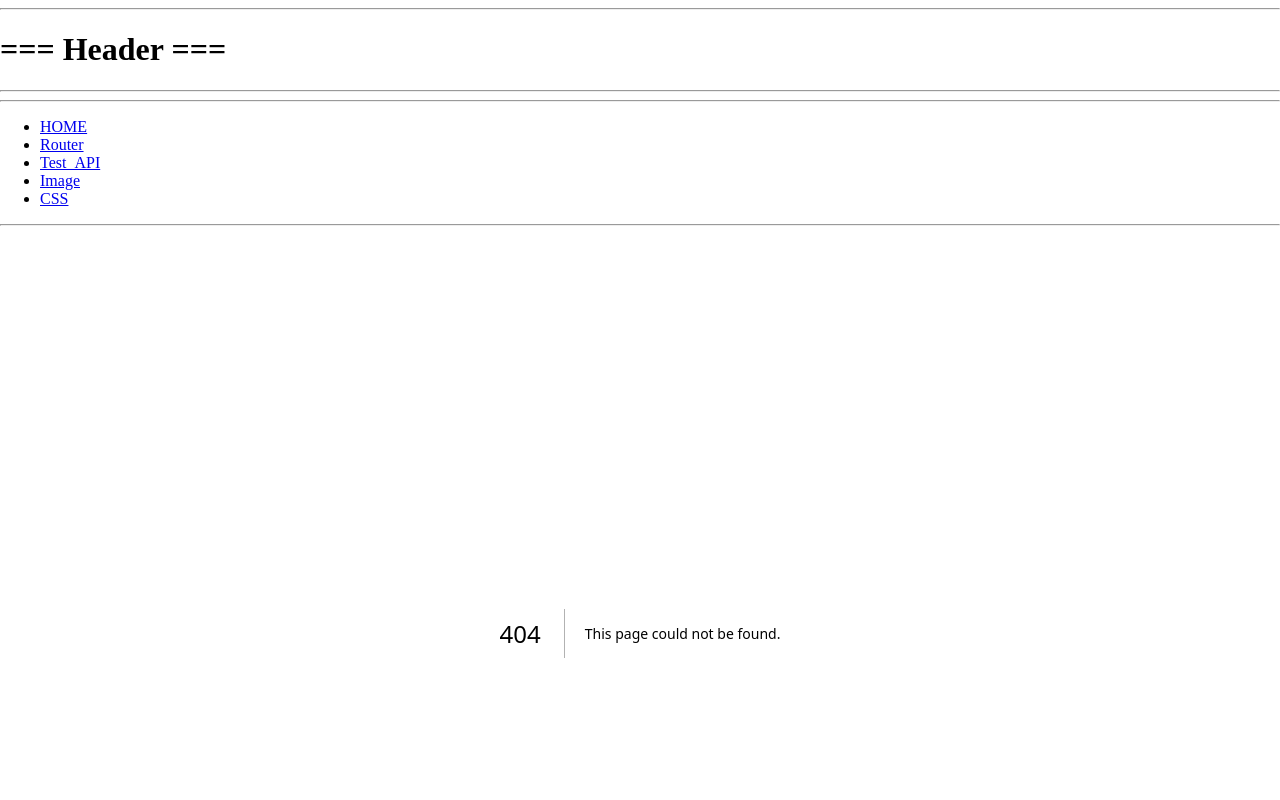
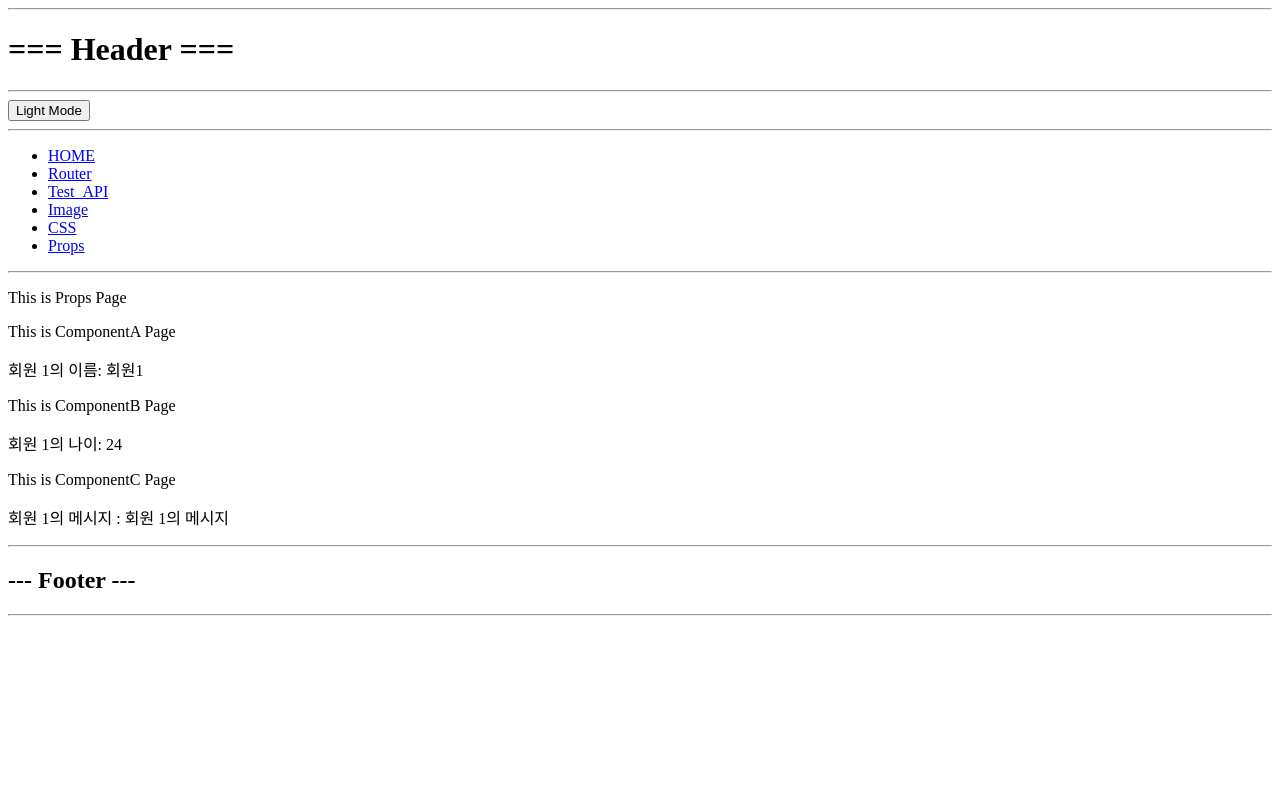
Before and after one commit to 202030138SanghyunChoi/app-project, a Next.js app: page /props in a window 1280 px wide. Before the commit this address had no page. Shown: the top 800 px of the page. Built offline with nearby package versions, Linux system fonts and the light colour scheme.

Commit message:
12주차 수업 내용

```diff
--- a/src/app/layout.js
+++ b/src/app/layout.js
@@ -1,6 +1,8 @@
 import RootHeader from "../components/RootHeader";
 import RootFooter from "../components/RootFooter";
 import NavBar from "../components/NavBar";
+import ThemeToggleButton from "@/components/ThemeToggleButton";
+import { ThemeProvider } from "@/contexts/ThemeContext";
 
 export const metadata = {
   title: "Next.js Page",
@@ -10,12 +12,15 @@ export const metadata = {
 export default function RootLayout({ children }) {
   return (
     <html lang="ko">
+      <ThemeProvider>
         <body>
           <RootHeader />
+          <ThemeToggleButton />
           <NavBar />
           <main>{children}</main>
           <RootFooter />
         </body>
+      </ThemeProvider>
     </html>
   );
 }
--- /dev/null
+++ b/src/app/props/page.jsx
@@ -0,0 +1,12 @@
+import ComponentA from "@/components/ComponentA";
+
+export default function Props() {
+  const data = { id: 1, name: "회원1", age: 24, message: "회원 1의 메시지" };
+
+  return (
+    <>
+      <p>This is Props Page</p>
+      <ComponentA sendData={data} />
+    </>
+  );
+}
--- /dev/null
+++ b/src/components/ComponentA.jsx
@@ -0,0 +1,11 @@
+import ComponentB from "./ComponentB";
+
+export default function ComponentA({ sendData }) {
+  return (
+    <>
+      <p>This is ComponentA Page</p>
+      <p>회원 1의 이름: {sendData.name}</p>
+      <ComponentB sendData={sendData} />
+    </>
+  );
+}
--- /dev/null
+++ b/src/components/ComponentB.jsx
@@ -0,0 +1,11 @@
+import ComponentC from "./ComponentC";
+
+export default function ComponentB({ sendData }) {
+  return (
+    <>
+      <p>This is ComponentB Page</p>
+      <p>회원 1의 나이: {sendData.age}</p>
+      <ComponentC sendData={sendData} />
+    </>
+  );
+}
--- /dev/null
+++ b/src/components/ComponentC.jsx
@@ -0,0 +1,12 @@
+import ComponentB from "./ComponentB";
+
+export default function ComponentC({ sendData }) {
+  return (
+    <>
+      <p>This is ComponentC Page</p>
+      <p>회원 1의 메시지 : {sendData.message}</p>
+      {/* 호출 시 에러 */}
+      {/* <ComponentB /> */}
+    </>
+  );
+}
--- a/src/components/NavBar.jsx
+++ b/src/components/NavBar.jsx
@@ -20,6 +20,9 @@ export default function NavBar() {
         <li>
           <Link href="/css">CSS</Link>
         </li>
+        <li>
+          <Link href="props">Props</Link>
+        </li>
       </ul>
       <hr />
     </nav>
--- /dev/null
+++ b/src/components/ThemeToggleButton.jsx
@@ -0,0 +1,16 @@
+"use client";
+
+import { useContext } from "react";
+import ThemeContext from "@/contexts/ThemeContext";
+
+const ThemeToggleButton = () => {
+  const { theme, toggleTheme } = useContext(ThemeContext);
+
+  return (
+    <button onClick={toggleTheme}>
+      {theme === "light" ? "Dark Mode" : "Light Mode"}
+    </button>
+  );
+};
+
+export default ThemeToggleButton;
--- /dev/null
+++ b/src/contexts/ThemeContext.jsx
@@ -0,0 +1,25 @@
+// createContext, useState 등을 사용하기 위해 use client 필요
+"use client";
+import { createContext, useEffect, useState } from "react";
+
+const ThemeContext = createContext();
+
+export const ThemeProvider = ({ children }) => {
+  const [theme, setTheme] = useState("light");
+
+  const toggleTheme = () => {
+    setTheme((prevTheme) => (prevTheme === "light" ? "dark" : "light"));
+  };
+
+  useEffect(() => {
+    document.body.className = theme;
+  }, [theme]);
+
+  return (
+    <ThemeContext.Provider value={({ theme }, { toggleTheme })}>
+      {children}
+    </ThemeContext.Provider>
+  );
+};
+
+export default ThemeContext;
--- /dev/null
+++ b/src/styles/global.css
@@ -0,0 +1,16 @@
+body.light {
+  background-color: white;
+  color: black;
+}
+
+body.light a {
+  color: black;
+}
+
+body.dark {
+  background-color: black;
+  color: white;
+}
+body.dark a {
+  color: white;
+}
```
Lines whose indentation alone changed are shown as unchanged.
